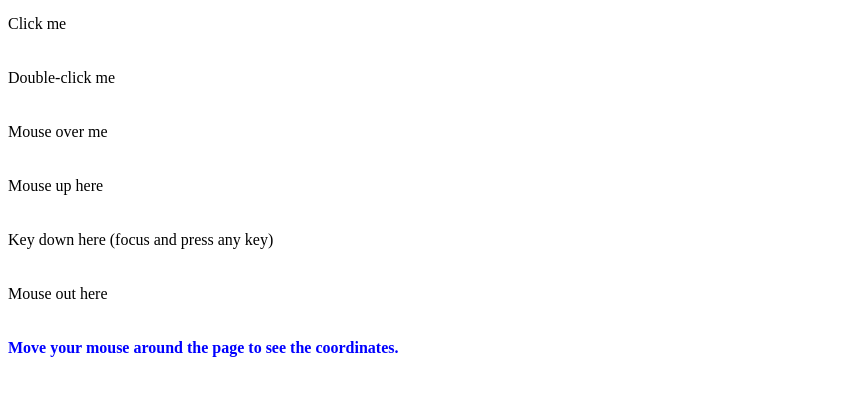
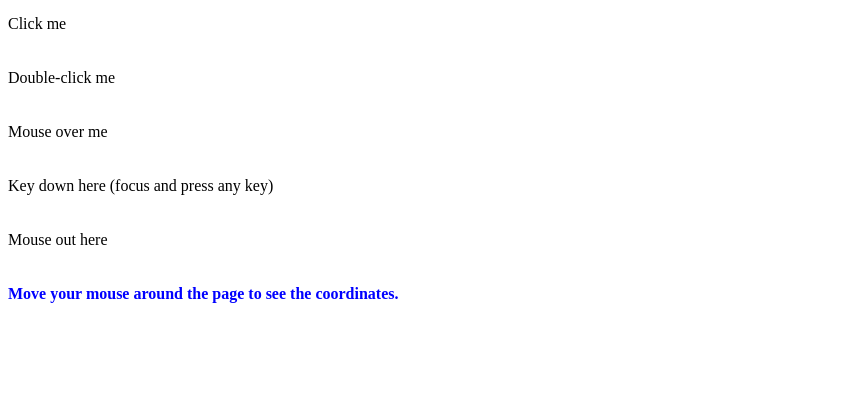
Before and after one commit to Pengiun8/gamedev2024-Kyle, a plain HTML site: page public/t1a15-events-Kyle.html in a window 1280 px wide. Shown: the part 104-500 px from the top of the page, without its empty margins (0-853 px from the left). Drawn offline with Linux system fonts and the light colour scheme.

Commit message:
Update t1a15-events-Kyle.html

```diff
--- a/public/t1a15-events-Kyle.html
+++ b/public/t1a15-events-Kyle.html
@@ -21,7 +21,6 @@
     <div id="myDiv02" onclick="showMessage('onClick')">Click me</div><br><br>
     <div id="myDiv03" ondblclick="showMessage('onDblClick')">Double-click me</div><br><br>
     <div id="myDiv04" onmouseover="showMessage('onMouseOver')">Mouse over me</div><br><br>
-    <div id="myDiv05" onmouseup="showMessage('onMouseUp')">Mouse up here</div><br><br>
     <div id="myDiv06" onkeydown="showMessage('onKeyDown')" tabindex="0">Key down here (focus and press any key)</div><br><br>
     <div id="myDiv07" onmouseout="showMessage('onMouseOut')">Mouse out here</div><br><br>
     <div id="mouseCoordinates" class="event-message">Move your mouse around the page to see the coordinates.</div><br><br>
```
